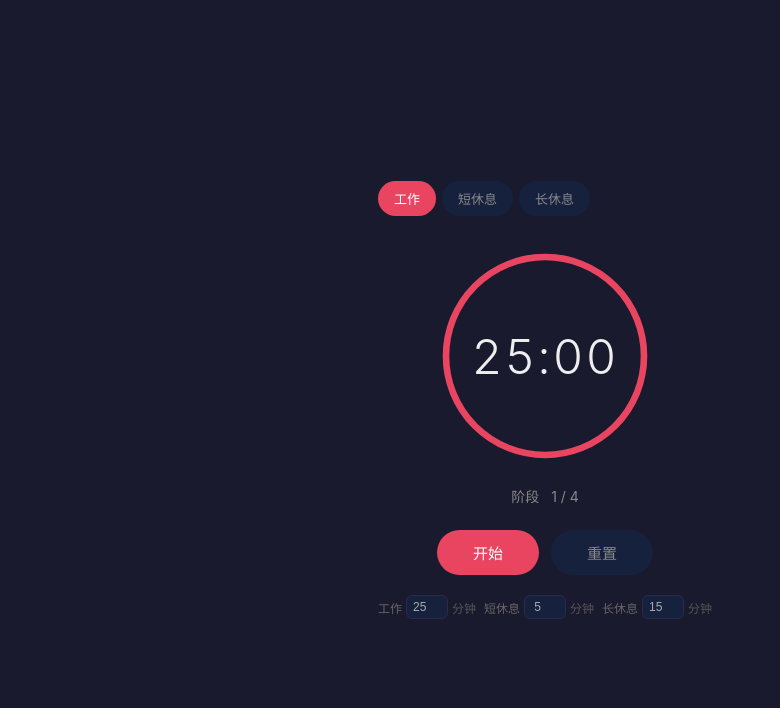
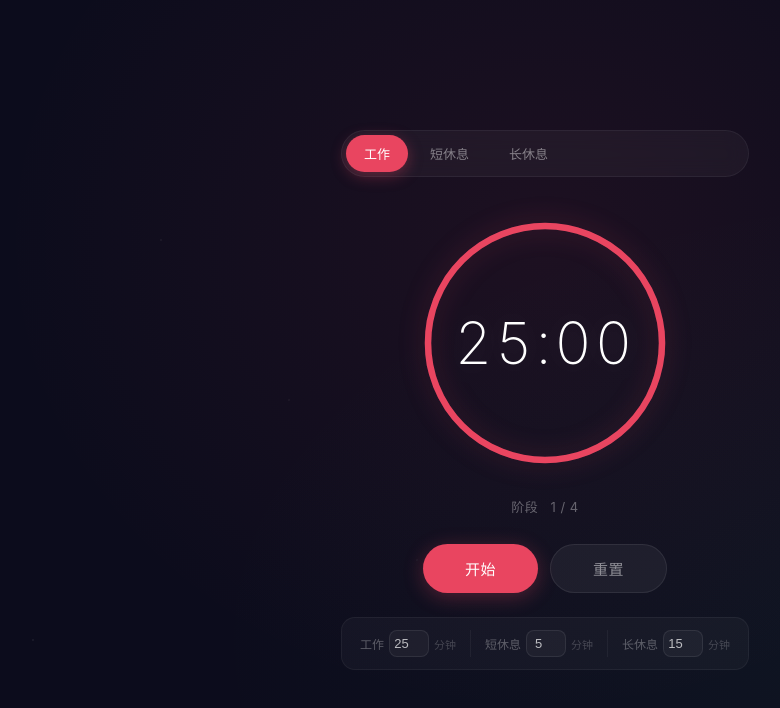
Before and after one commit to 123456lhwtt/pomodoro-timer, a plain HTML site: page index.html in a window 1280 px wide. Shown: the whole page, without its empty margins (95-875 px from the left). Drawn offline with Linux system fonts and the light colour scheme.

Commit message:
Redesign UI: gradient bg, glow effects, pulse animation, cleaner layout
Co-Authored-By: Claude Opus 4.7 <noreply@anthropic.com>

```diff
--- a/renderer.js
+++ b/renderer.js
@@ -14,6 +14,7 @@ let timerInterval = null;
 let pomodoroCount = 1; // 1–4, resets to 1 after long break
 
 // DOM elements
+const timerContainer = document.querySelector('.timer-container');
 const timerDisplay = document.getElementById('timer-display');
 const progressRing = document.getElementById('progress-ring');
 const btnStart = document.getElementById('btn-start');
@@ -115,12 +116,14 @@ function startTimer() {
   }, 1000);
 
   btnStart.textContent = '暂停';
+  timerContainer.classList.add('running');
 }
 
 function pauseTimer() {
   clearInterval(timerInterval);
   timerInterval = null;
   btnStart.textContent = '开始';
+  timerContainer.classList.remove('running');
 }
 
 function resetTimer() {
@@ -130,6 +133,7 @@ function resetTimer() {
   }
   remainingSeconds = totalSeconds;
   btnStart.textContent = '开始';
+  timerContainer.classList.remove('running');
   updateDisplay();
 }
 
@@ -186,6 +190,7 @@ modeBtns.forEach((btn) => {
       timerInterval = null;
     }
     btnStart.textContent = '开始';
+    timerContainer.classList.remove('running');
     switchMode(btn.dataset.mode);
   });
 });
--- a/style.css
+++ b/style.css
@@ -6,75 +6,110 @@
 
 body {
   font-family: -apple-system, BlinkMacSystemFont, 'Segoe UI', sans-serif;
-  background: #1a1a2e;
+  background: #0c0c1c;
+  background-image:
+    radial-gradient(ellipse at 50% 30%, rgba(233, 69, 96, 0.08) 0%, transparent 60%),
+    radial-gradient(ellipse at 80% 80%, rgba(78, 204, 163, 0.05) 0%, transparent 50%);
   color: #eee;
   display: flex;
   justify-content: center;
   align-items: center;
   height: 100vh;
   user-select: none;
+  overflow: hidden;
+}
+
+/* Animated bg particles */
+body::before {
+  content: '';
+  position: fixed;
+  top: 0; left: 0;
+  width: 100%; height: 100%;
+  background-image:
+    radial-gradient(1px 1px at 20% 30%, rgba(255,255,255,0.15), transparent),
+    radial-gradient(1px 1px at 40% 70%, rgba(255,255,255,0.1), transparent),
+    radial-gradient(1.5px 1.5px at 60% 20%, rgba(255,255,255,0.12), transparent),
+    radial-gradient(1px 1px at 80% 50%, rgba(255,255,255,0.08), transparent),
+    radial-gradient(1.5px 1.5px at 10% 80%, rgba(255,255,255,0.1), transparent),
+    radial-gradient(1px 1px at 70% 90%, rgba(255,255,255,0.06), transparent),
+    radial-gradient(1px 1px at 90% 10%, rgba(255,255,255,0.1), transparent),
+    radial-gradient(1.5px 1.5px at 30% 50%, rgba(255,255,255,0.07), transparent);
+  pointer-events: none;
+  z-index: 0;
 }
 
 #app {
+  position: relative;
+  z-index: 1;
   text-align: center;
-  padding: 20px 30px;
+  padding: 30px 36px;
 }
 
-/* Mode Tabs */
+/* ── Mode Tabs ── */
 .mode-tabs {
   display: flex;
-  gap: 6px;
-  margin-bottom: 30px;
+  gap: 4px;
+  margin-bottom: 36px;
+  background: rgba(255,255,255,0.04);
+  border-radius: 24px;
+  padding: 4px;
+  backdrop-filter: blur(10px);
+  border: 1px solid rgba(255,255,255,0.06);
 }
 
 .mode-btn {
-  background: #16213e;
-  color: #888;
+  background: transparent;
+  color: rgba(255,255,255,0.45);
   border: none;
-  padding: 8px 16px;
-  border-radius: 20px;
+  padding: 9px 18px;
+  border-radius: 22px;
   font-size: 13px;
+  font-weight: 500;
   cursor: pointer;
-  transition: all 0.2s;
+  transition: all 0.3s cubic-bezier(0.4, 0, 0.2, 1);
+  position: relative;
 }
 
 .mode-btn:hover {
-  color: #ccc;
+  color: rgba(255,255,255,0.75);
 }
 
 .mode-btn.active {
   background: #e94560;
   color: #fff;
+  box-shadow: 0 4px 15px rgba(233, 69, 96, 0.35);
 }
 
-/* Timer */
+/* ── Timer Ring ── */
 .timer-container {
   position: relative;
-  width: 220px;
-  height: 220px;
-  margin: 0 auto 20px;
+  width: 260px;
+  height: 260px;
+  margin: 0 auto 24px;
 }
 
 .progress-ring {
   width: 100%;
   height: 100%;
   transform: rotate(-90deg);
+  filter: drop-shadow(0 0 12px rgba(233, 69, 96, 0.25));
+  transition: filter 0.3s;
 }
 
 .ring-bg {
   fill: none;
-  stroke: #16213e;
-  stroke-width: 6;
+  stroke: rgba(255,255,255,0.06);
+  stroke-width: 5;
 }
 
 .ring-fill {
   fill: none;
   stroke: #e94560;
-  stroke-width: 6;
+  stroke-width: 5;
   stroke-linecap: round;
   stroke-dasharray: 565.48;
   stroke-dashoffset: 0;
-  transition: stroke 0.3s;
+  transition: stroke 0.3s, stroke-dashoffset 0.3s linear;
 }
 
 .timer-display {
@@ -82,112 +117,178 @@ body {
   top: 50%;
   left: 50%;
   transform: translate(-50%, -50%);
-  font-size: 48px;
-  font-weight: 300;
+  font-size: 58px;
+  font-weight: 200;
   font-variant-numeric: tabular-nums;
-  letter-spacing: 2px;
+  letter-spacing: 3px;
+  color: #fff;
+  text-shadow: 0 0 30px rgba(255,255,255,0.15);
 }
 
-/* Session Info */
+/* Pulse when running */
+.timer-container.running .progress-ring {
+  animation: ring-glow 2s ease-in-out infinite;
+}
+
+@keyframes ring-glow {
+  0%, 100% { filter: drop-shadow(0 0 12px rgba(233, 69, 96, 0.25)); }
+  50% { filter: drop-shadow(0 0 24px rgba(233, 69, 96, 0.45)); }
+}
+
+/* ── Session Info ── */
 .session-info {
-  margin-bottom: 24px;
-  font-size: 14px;
-  color: #888;
+  margin-bottom: 28px;
+  font-size: 13px;
+  color: rgba(255,255,255,0.35);
+  letter-spacing: 0.5px;
 }
 
 .session-info span + span {
   margin-left: 8px;
 }
 
-/* Controls */
+/* ── Controls ── */
 .controls {
   display: flex;
   gap: 12px;
   justify-content: center;
-  margin-bottom: 20px;
+  margin-bottom: 24px;
 }
 
 .btn {
   border: none;
-  padding: 12px 36px;
-  border-radius: 24px;
+  padding: 13px 42px;
+  border-radius: 26px;
   font-size: 15px;
   font-weight: 500;
   cursor: pointer;
-  transition: all 0.2s;
+  transition: all 0.25s cubic-bezier(0.4, 0, 0.2, 1);
+  letter-spacing: 0.5px;
 }
 
 .btn:active {
-  transform: scale(0.97);
+  transform: scale(0.96);
 }
 
 .btn-primary {
   background: #e94560;
   color: #fff;
+  box-shadow: 0 4px 20px rgba(233, 69, 96, 0.3);
 }
 
 .btn-primary:hover {
-  background: #d63850;
+  background: #f04d68;
+  box-shadow: 0 6px 25px rgba(233, 69, 96, 0.4);
+  transform: translateY(-1px);
 }
 
 .btn-secondary {
-  background: #16213e;
-  color: #888;
+  background: rgba(255,255,255,0.05);
+  color: rgba(255,255,255,0.5);
+  border: 1px solid rgba(255,255,255,0.08);
 }
 
 .btn-secondary:hover {
-  color: #ccc;
-  background: #1c2b4a;
+  background: rgba(255,255,255,0.08);
+  color: rgba(255,255,255,0.7);
+  transform: translateY(-1px);
 }
 
-/* Settings */
+/* ── Settings ── */
 .settings {
   display: flex;
-  gap: 8px;
+  gap: 0;
   justify-content: center;
-  margin-top: 8px;
+  background: rgba(255,255,255,0.03);
+  border-radius: 14px;
+  padding: 12px 4px;
+  border: 1px solid rgba(255,255,255,0.05);
 }
 
 .setting-item {
   display: flex;
   align-items: center;
-  gap: 4px;
+  gap: 5px;
   font-size: 12px;
-  color: #666;
+  padding: 0 14px;
+  border-right: 1px solid rgba(255,255,255,0.05);
+}
+
+.setting-item:last-child {
+  border-right: none;
 }
 
 .setting-item label {
+  color: rgba(255,255,255,0.3);
   white-space: nowrap;
 }
 
 .setting-item input {
-  width: 42px;
-  padding: 4px 6px;
-  border: 1px solid #2a2a4a;
-  border-radius: 6px;
-  background: #16213e;
-  color: #aaa;
-  font-size: 12px;
+  width: 40px;
+  padding: 5px 4px;
+  border: 1px solid rgba(255,255,255,0.08);
+  border-radius: 8px;
+  background: rgba(255,255,255,0.04);
+  color: rgba(255,255,255,0.7);
+  font-size: 13px;
+  font-weight: 500;
   text-align: center;
   outline: none;
-  transition: border-color 0.2s;
+  transition: all 0.2s;
 }
 
 .setting-item input:focus {
   border-color: #e94560;
+  background: rgba(233, 69, 96, 0.08);
 }
 
 .setting-item span {
-  color: #555;
+  color: rgba(255,255,255,0.2);
+  font-size: 11px;
 }
 
-/* Mode color overrides */
+/* ── Mode Color Overrides ── */
+body.short-break .mode-btn.active {
+  background: #4ecca3;
+  box-shadow: 0 4px 15px rgba(78, 204, 163, 0.35);
+}
 body.short-break .ring-fill { stroke: #4ecca3; }
-body.short-break .mode-btn.active { background: #4ecca3; }
-body.short-break .btn-primary { background: #4ecca3; }
-body.short-break .btn-primary:hover { background: #3db88f; }
+body.short-break .progress-ring { filter: drop-shadow(0 0 12px rgba(78, 204, 163, 0.25)); }
+body.short-break .btn-primary { background: #4ecca3; box-shadow: 0 4px 20px rgba(78, 204, 163, 0.3); }
+body.short-break .btn-primary:hover { background: #5adbb3; box-shadow: 0 6px 25px rgba(78, 204, 163, 0.4); }
+body.short-break .setting-item input:focus { border-color: #4ecca3; background: rgba(78, 204, 163, 0.08); }
+body.short-break .timer-container.running .progress-ring {
+  animation-name: ring-glow-green;
+}
+@keyframes ring-glow-green {
+  0%, 100% { filter: drop-shadow(0 0 12px rgba(78, 204, 163, 0.25)); }
+  50% { filter: drop-shadow(0 0 24px rgba(78, 204, 163, 0.45)); }
+}
 
-body.long-break .ring-fill { stroke: #0f3460; }
-body.long-break .mode-btn.active { background: #0f3460; }
-body.long-break .btn-primary { background: #0f3460; }
-body.long-break .btn-primary:hover { background: #1a4a7a; }
+body.long-break .mode-btn.active {
+  background: #5b8dee;
+  box-shadow: 0 4px 15px rgba(91, 141, 238, 0.35);
+}
+body.long-break .ring-fill { stroke: #5b8dee; }
+body.long-break .progress-ring { filter: drop-shadow(0 0 12px rgba(91, 141, 238, 0.25)); }
+body.long-break .btn-primary { background: #5b8dee; box-shadow: 0 4px 20px rgba(91, 141, 238, 0.3); }
+body.long-break .btn-primary:hover { background: #6e9cf2; box-shadow: 0 6px 25px rgba(91, 141, 238, 0.4); }
+body.long-break .setting-item input:focus { border-color: #5b8dee; background: rgba(91, 141, 238, 0.08); }
+body.long-break .timer-container.running .progress-ring {
+  animation-name: ring-glow-blue;
+}
+@keyframes ring-glow-blue {
+  0%, 100% { filter: drop-shadow(0 0 12px rgba(91, 141, 238, 0.25)); }
+  50% { filter: drop-shadow(0 0 24px rgba(91, 141, 238, 0.45)); }
+}
+
+/* ── Responsive ── */
+@media (max-width: 400px) {
+  #app { padding: 20px; }
+  .timer-container { width: 220px; height: 220px; }
+  .timer-display { font-size: 48px; }
+  .btn { padding: 11px 32px; font-size: 14px; }
+  .mode-btn { padding: 7px 12px; font-size: 12px; }
+  .settings { flex-direction: column; gap: 8px; padding: 12px 16px; }
+  .setting-item { border-right: none; padding: 4px 0; justify-content: center; }
+}
```
